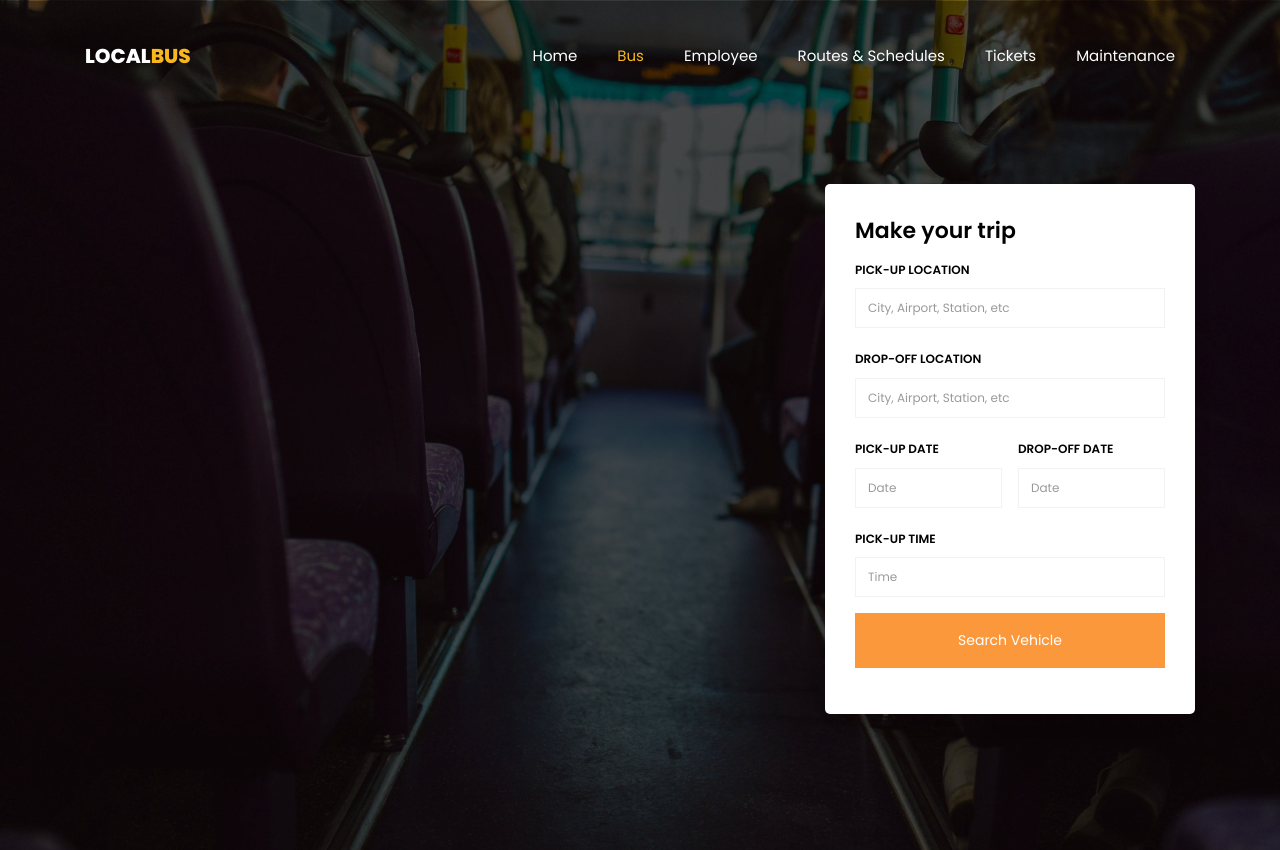
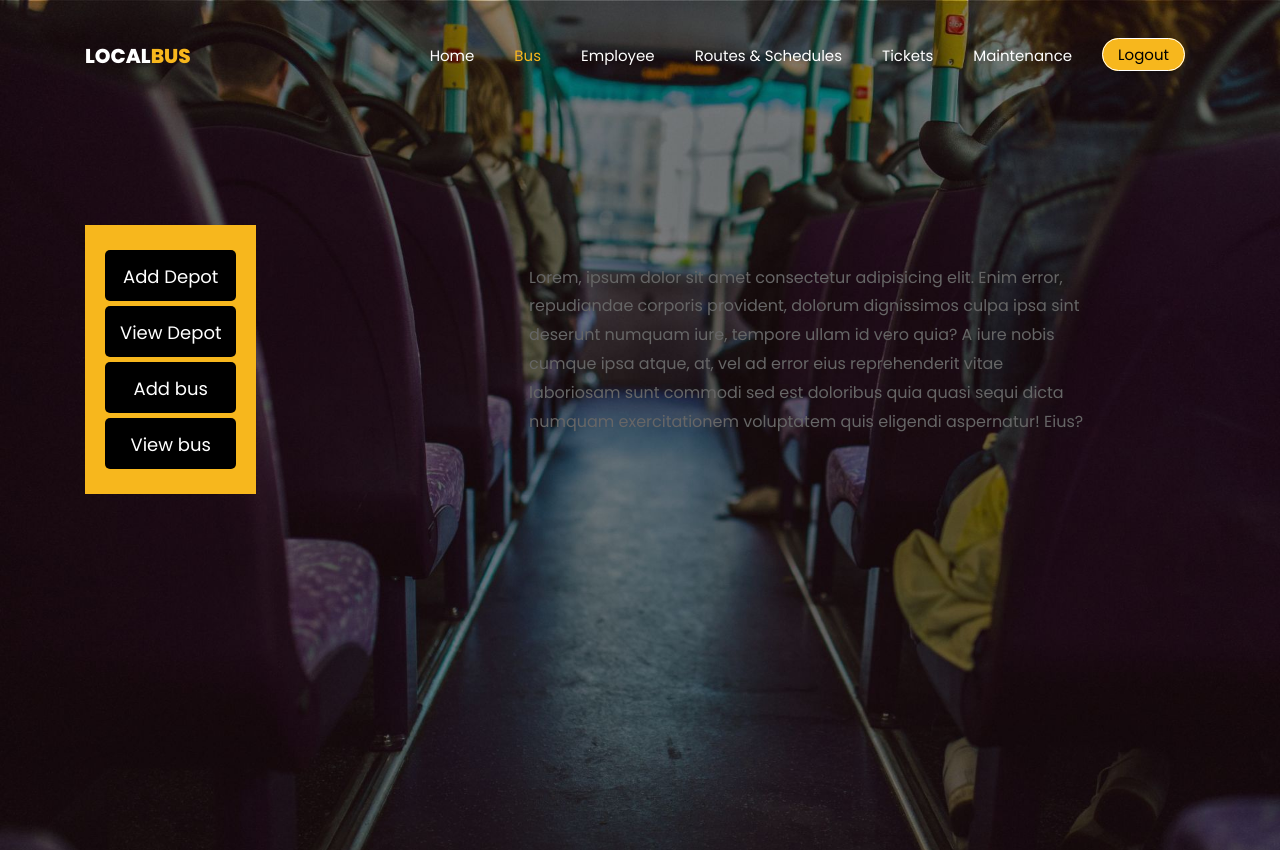
Before and after one commit to Ayush-Prabhu/bms, a PHP site: page /bus.html in a window 1280 px wide. Run offline with PHP 8.4, Linux system fonts and the light colour scheme; some libraries are stand-ins or nearby versions.

Commit message:
login completed

```diff
--- a/bus.html
+++ b/bus.html
@@ -18,11 +18,9 @@
     <link rel="stylesheet" href="css/aos.css">
 
     <link rel="stylesheet" href="css/ionicons.min.css">
-
-    <link rel="stylesheet" href="css/bootstrap-datepicker.css">
-    <link rel="stylesheet" href="css/jquery.timepicker.css">
-
     <link rel="stylesheet" href="css/style.css">
+    <link rel="stylesheet" href="css/bms-bus.css">
+    <link rel="stylesheet" href="css/bmscss.css">
   </head>
   <body>
 
@@ -43,50 +41,28 @@
 	          <li class="nav-item"><a href="maintenance.html" class="nav-link">Maintenance</a></li>
 	        </ul>
 	      </div>
+        <div>
+          <a href="log.php" class="bms-login-btn">Logout</a>
+        </div>
 	    </div>
 	  </nav>
     <!-- END nav -->
 
     <div class="hero-wrap" style="background-image: url('images/bg_2.jpg');" data-stellar-background-ratio="0.5">
-      <div class="overlay"></div>
       <div class="container">
         <div class="row no-gutters slider-text justify-content-start align-items-center">
-          <div class="col-lg-6 col-md-6 ftco-animate d-flex align-items-end">
-          	<!-- <div class="text">
-	            <h1 class="mb-4">Welcome! <span>Udupi Local Bus</span> <span>Management System</span></h1>
-	            <p style="font-size: 18px;">We are dedicated to providing efficient and reliable transportation solutions for our community. Our system is designed to streamline the process of bus data storage and accessing to ensure a smooth and hassle-free experience.</p>
-            </div> -->
-          </div>
-          <div class="col-lg-2 col"></div>
-          <div class="col-lg-4 col-md-6 mt-0 mt-md-5 d-flex">
-          	<form action="#" class="request-form ftco-animate">
-          		<h2>Make your trip</h2>
-	    				<div class="form-group">
-	    					<label for="" class="label">Pick-up location</label>
-	    					<input type="text" class="form-control" placeholder="City, Airport, Station, etc">
-	    				</div>
-	    				<div class="form-group">
-	    					<label for="" class="label">Drop-off location</label>
-	    					<input type="text" class="form-control" placeholder="City, Airport, Station, etc">
-	    				</div>
-	    				<div class="d-flex">
-	    					<div class="form-group mr-2">
-	                <label for="" class="label">Pick-up date</label>
-	                <input type="text" class="form-control" id="book_pick_date" placeholder="Date">
-	              </div>
-	              <div class="form-group ml-2">
-	                <label for="" class="label">Drop-off date</label>
-	                <input type="text" class="form-control" id="book_off_date" placeholder="Date">
-	              </div>
-              </div>
-              <div class="form-group">
-                <label for="" class="label">Pick-up time</label>
-                <input type="text" class="form-control" id="time_pick" placeholder="Time">
-              </div>
-	            <div class="form-group">
-	              <input type="submit" value="Search Vehicle" class="btn btn-primary py-3 px-4">
-	            </div>
-	    			</form>
+          <!-- <div class="col-lg-6 col-md-6 ftco-animate d-flex align-items-end"> -->
+          	<aside>
+              <ul class="bus-aside">
+                <li><a href="">Add Depot</a></li>
+                <li><a href="">View Depot</a></li>
+                <li><a href="">Add bus</a></li>
+                <li><a href="">View bus</a></li>
+              </ul>
+            </aside>
+          <!-- </div> -->
+          <div class="col-lg-6 col side-text">
+            Lorem, ipsum dolor sit amet consectetur adipisicing elit. Enim error, repudiandae corporis provident, dolorum dignissimos culpa ipsa sint deserunt numquam iure, tempore ullam id vero quia? A iure nobis cumque ipsa atque, at, vel ad error eius reprehenderit vitae laboriosam sunt commodi sed est doloribus quia quasi sequi dicta numquam exercitationem voluptatem quis eligendi aspernatur! Eius?
           </div>
         </div>
       </div>
--- /dev/null
+++ b/css/bms-bus.css
@@ -0,0 +1,48 @@
+@import url('https://fonts.googleapis.com/css2?family=Poppins&display=swap');
+
+body{
+  overflow: hidden;
+  font-family: "Poppins", sans-serif;
+}
+
+.bus-aside{
+  background-color: #f7b71d;
+  margin-top: -200px !important;
+  padding: 20px;
+  position: fixed;
+  margin-left: 0;
+  text-align: center;
+}
+
+.bus-aside li{
+  list-style: none;
+  font-size: 20px;
+  padding-bottom: 7.5px;
+  padding-top: 7.5px;
+  border-radius: 5px;
+  background-color: black;
+  padding-left: 15px;
+  padding-right: 15px;
+  margin-top: 5px;
+  margin-bottom: 5px;
+  transition: background-color 0.3s ease;
+}
+
+.bus-aside a{
+  color: rgb(255, 255, 255);
+  font-size: 18px;
+  transition: color 0.3s ease;
+}
+
+.bus-aside li:hover{
+  background-color: #f7b71d;
+}
+
+.bus-aside li a:hover{
+  color: black;
+}
+
+.side-text{
+  margin-left: 40%;
+  margin-top: -150px;
+}
--- /dev/null
+++ b/css/bmscss.css
@@ -0,0 +1,19 @@
+.bms-login-btn{
+  background-color:#f7b71d;
+  color: black;
+  border: 1px solid white;
+  border-radius: 25px;
+  font-size: 15px;
+  font-family: "Poppins", sans-serif;
+  text-align: center;
+  cursor: pointer;
+  box-shadow: 2px 2px 4px rgba(0, 0, 0, 0.3);
+  transition: background-color 0.3s, color 0.3s;
+  outline: none;
+  margin: 10px 10px 10px 10px;
+  padding: 5px 15px;
+}
+.bms-login-btn:hover{
+  background-color: black;
+  color: white;
+}
--- a/employee.html
+++ b/employee.html
@@ -23,6 +23,7 @@
     <link rel="stylesheet" href="css/jquery.timepicker.css">
 
     <link rel="stylesheet" href="css/style.css">
+    <link rel="stylesheet" href="css/bmscss.css">
   </head>
   <body>
 
@@ -43,6 +44,9 @@
 	          <li class="nav-item"><a href="maintenance.html" class="nav-link">Maintenance</a></li>
 	        </ul>
 	      </div>
+        <div>
+          <a href="login.php" class="bms-login-btn">Logout</a>
+         </div>
 	    </div>
 	  </nav>
     <!-- END nav -->
--- /dev/null
+++ b/logout.php
@@ -0,0 +1,5 @@
+<?php
+session_start();
+session_destroy();
+header("location:login.php");
+?>
```
Also changed, not shown: css/login.css (added, +55 -0 lines), index.php (renamed from index.html, +12 -30 lines), login.php (added, +42 -0 lines), login_check.php (added, +32 -0 lines).
